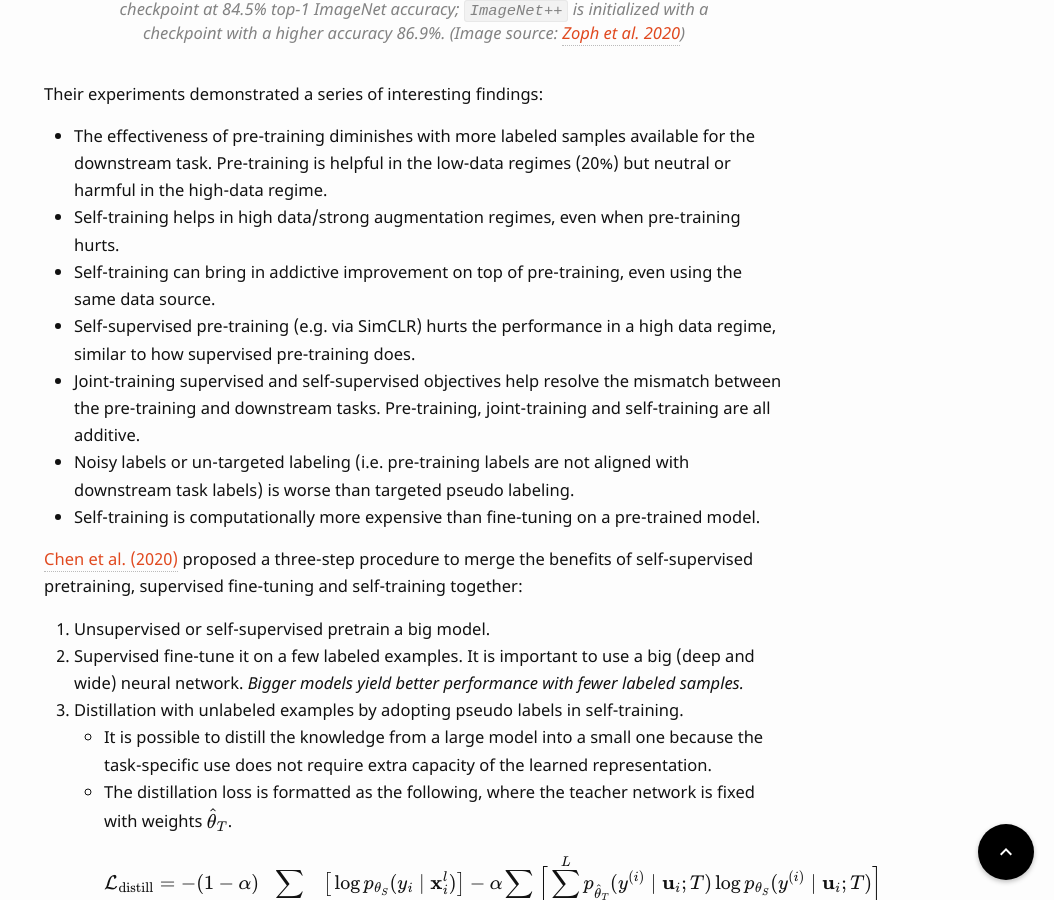
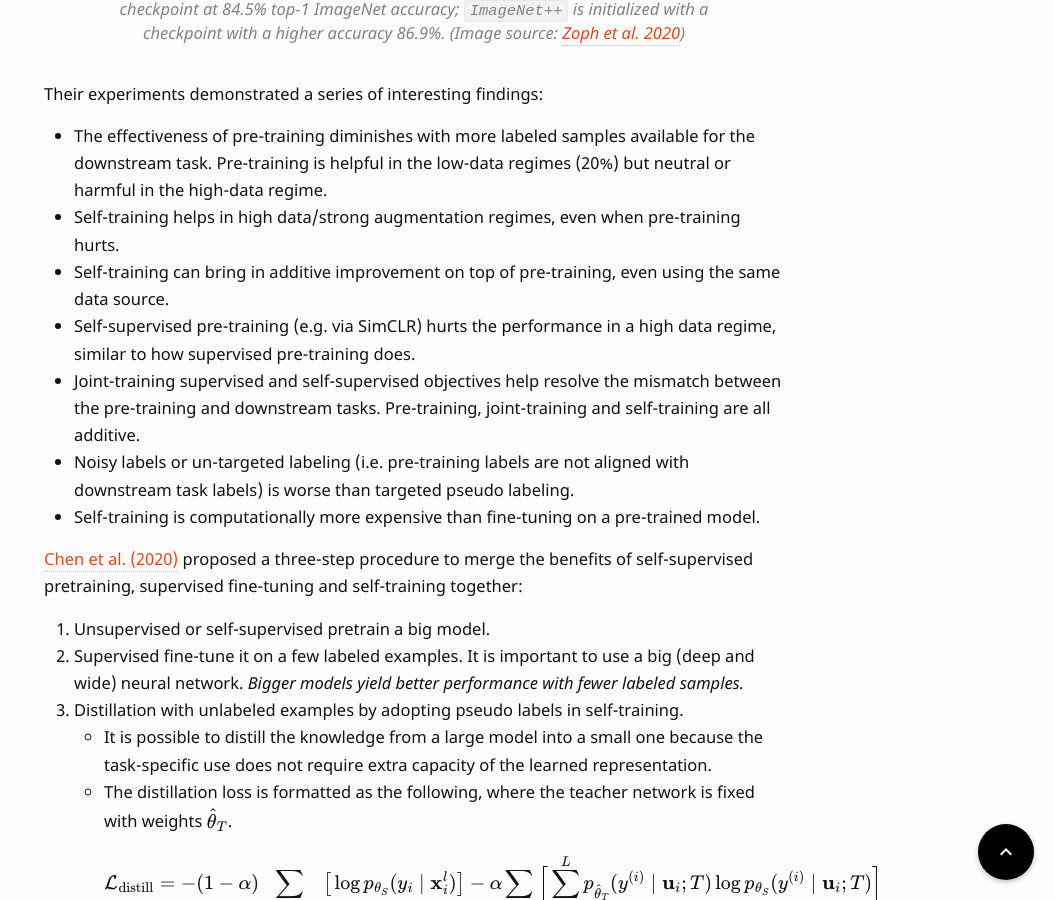
Before and after one commit to lilianweng/lil-log, a Jekyll site: the page built from _posts/2021-12-05-semi-supervised-learning.md, in a window 1280 px wide and 900 px high, scrolled down 19936 px. Shown: the whole window, without its empty margins (226-1280 px from the left). Built offline with Jekyll 4.4.1, drawn with Linux system fonts in a browser that asks for light colours; some web fonts are replaced; formulas are drawn with MathJax 3; comment, search, counter and statistics services are not loaded.

Commit message:
addictive --> additive

```diff
--- a/_posts/2021-12-05-semi-supervised-learning.md
+++ b/_posts/2021-12-05-semi-supervised-learning.md
@@ -473,7 +473,7 @@ It is a common paradigm, especially in language tasks, to first pre-train a task
 Their experiments demonstrated a series of interesting findings:
 - The effectiveness of pre-training diminishes with more labeled samples available for the downstream task. Pre-training is helpful in the low-data regimes (20%) but neutral or harmful in the high-data regime.
 - Self-training helps in high data/strong augmentation regimes, even when pre-training hurts.
-- Self-training can bring in addictive improvement on top of pre-training, even using the same data source.
+- Self-training can bring in additive improvement on top of pre-training, even using the same data source.
 - Self-supervised pre-training (e.g. via SimCLR) hurts the performance in a high data regime, similar to how supervised pre-training does.
 - Joint-training supervised and self-supervised objectives help resolve the mismatch between the pre-training and downstream tasks. Pre-training, joint-training and self-training are all additive.
 - Noisy labels or un-targeted labeling (i.e. pre-training labels are not aligned with downstream task labels) is worse than targeted pseudo labeling.
```
